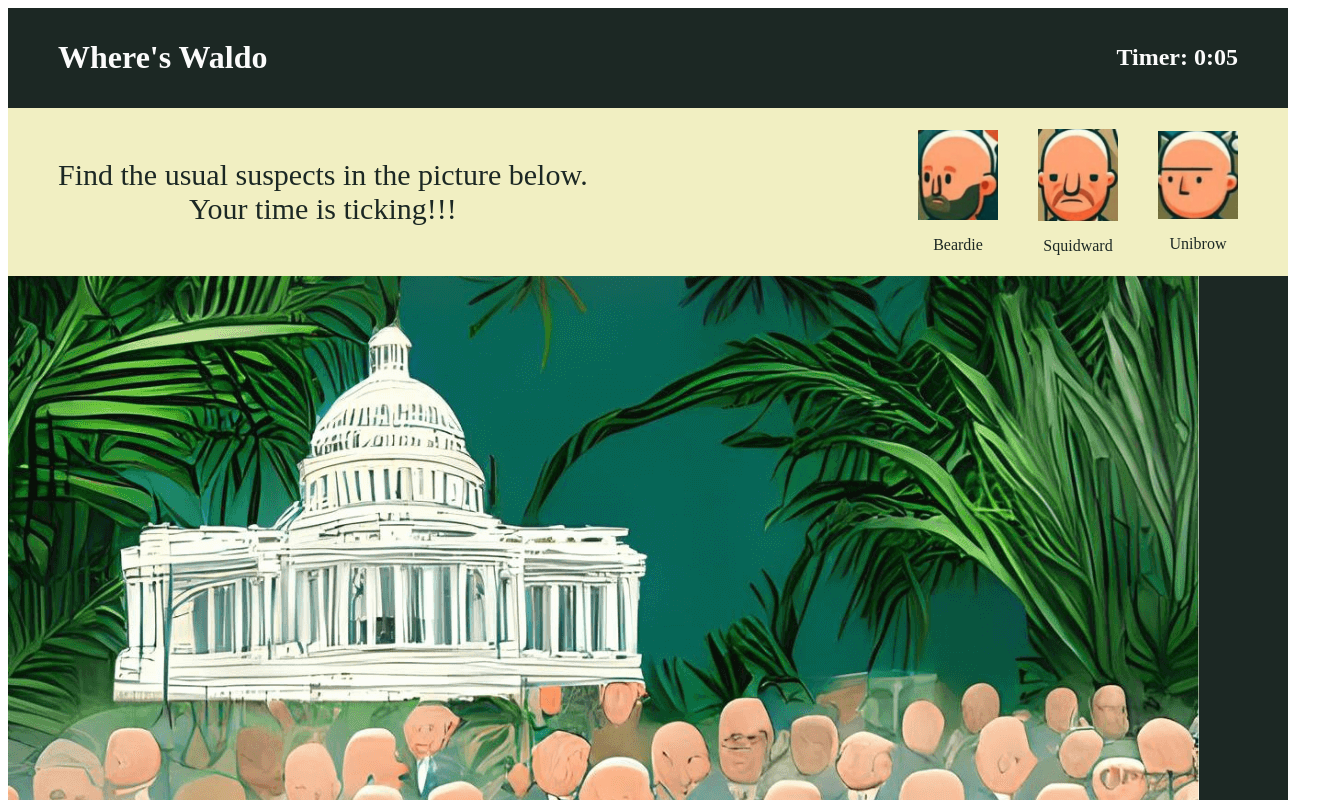
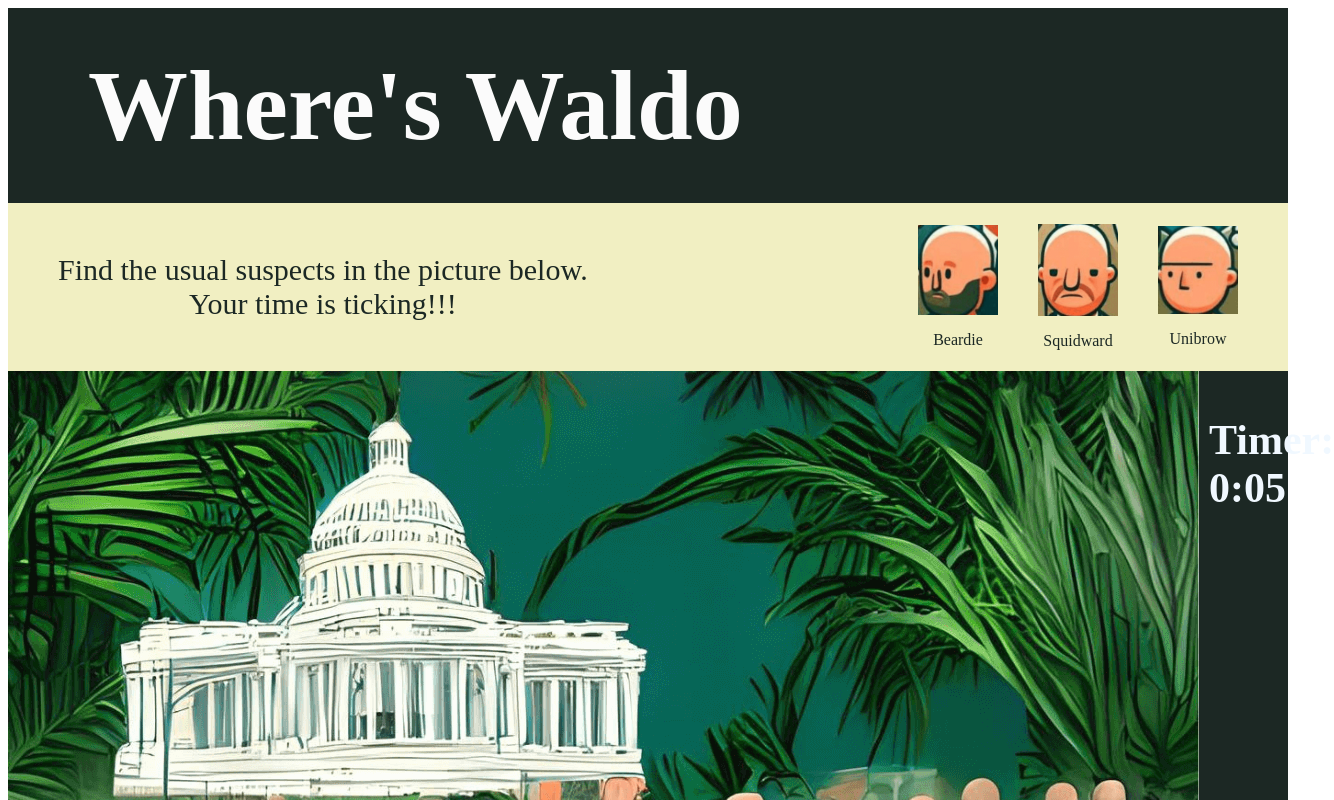
Before and after one commit to oguzhan-ulutas/odin-where-is-waldo, a React (Vite) app in the folder client/: page / in a window 1280 px wide. Shown: the top 800 px of the page, 1334 px wide, since content can reach past the window. Built offline with nearby package versions, Linux system fonts and the light colour scheme; no server answers.

Commit message:
Fix image shrink issue

```diff
--- a/client/src/components/Body.css
+++ b/client/src/components/Body.css
@@ -1,4 +1,15 @@
 .baldies {
     width: 1191px;
+}
+
+.timer {
+    color: aliceblue;
+    font-size: 28px;
+    margin: 10px;
 
 }
+
+.body-container {
+    display: flex;
+    justify-content: space-between;
+}
--- a/client/src/components/Body.tsx
+++ b/client/src/components/Body.tsx
@@ -4,6 +4,7 @@ import baldies from "../assets/baldies.png"
 import SelectMenu from "./SelectMenu";
 import { AppContext } from "../AppContext";
 import "./Body.css"
+import Timer from "./Timer";
 
 const Body:FC = ()=>{
     const {
@@ -20,7 +21,11 @@ const Body:FC = ()=>{
 
     return(
         <>
-        <img className="baldies" src={baldies} alt="baldies" onClick={changeSelectMenuPosition} />
+        <div className="body-container">
+          <img className="baldies" src={baldies} alt="baldies" onClick={changeSelectMenuPosition} />
+          <div className="timer"> <Timer/> </div>
+        </div>
+
         <SelectMenu/>
         </>
     )
--- a/client/src/components/Header.css
+++ b/client/src/components/Header.css
@@ -6,3 +6,8 @@
     color: rgba(251, 251, 251, 1);
     padding: 10px 50px;
 }
+
+.header h1 {
+    font-size: 100px;
+    margin: 30px;
+}
--- a/client/src/components/Header.tsx
+++ b/client/src/components/Header.tsx
@@ -7,7 +7,6 @@ const Header:FC = ()=>{
     return (
         <div className="header" >
             <h1>Where's Waldo</h1>
-            <div className="timer"> <Timer/> </div>
         </div>
     )
 }
--- a/client/src/components/Timer.tsx
+++ b/client/src/components/Timer.tsx
@@ -28,7 +28,7 @@ const Timer:FC = ()=>{
       };
 
       return (
-        <div>
+        <div style={{ position: "sticky", top: "30px"}}>
           <h2>Timer: {formatTime(seconds)}</h2>
         </div>
       );
```
Also changed, not shown: 2 other files (tests, documents, lock files or other folders).
